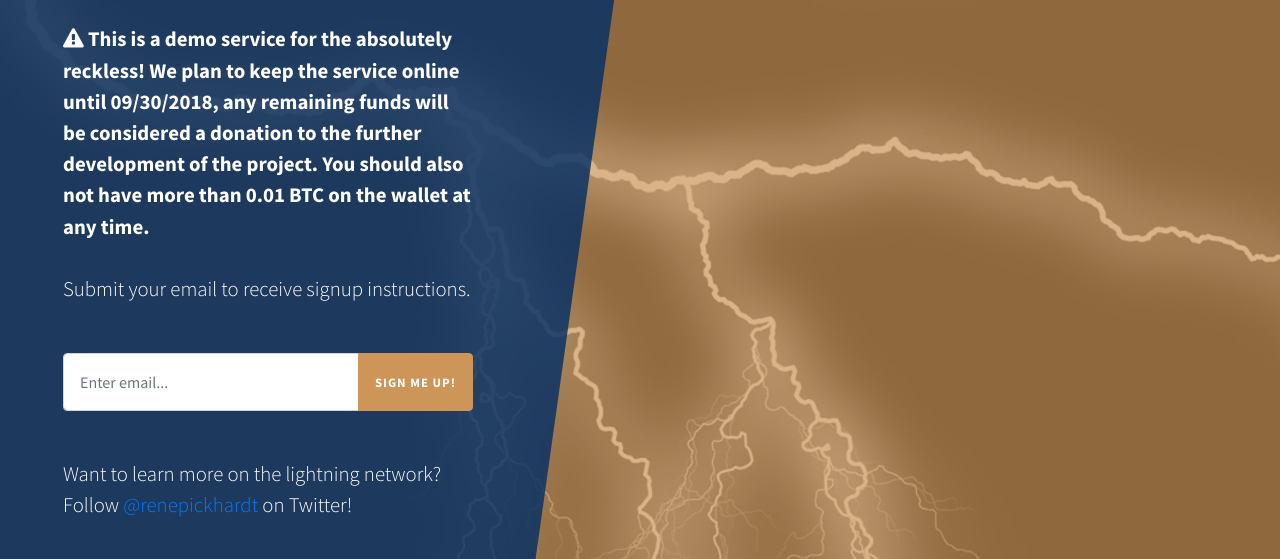
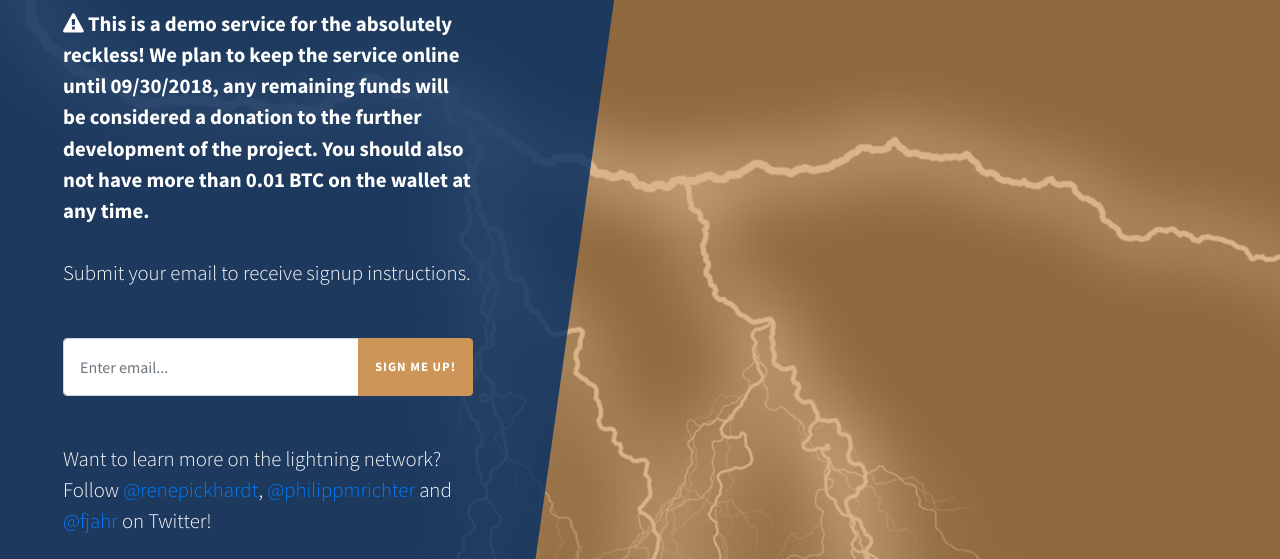
Before and after one commit to fjahr/sb-website, a plain HTML site: page index.html in a window 1280 px wide. Shown: the part 241-800 px from the top of the page. Drawn offline with Linux system fonts and the light colour scheme.

Commit message:
add twitter handles

```diff
--- a/index.html
+++ b/index.html
@@ -58,7 +58,10 @@
               <br>
               <p>
                 Want to learn more on the lightning network?
-                Follow <a href="https://twitter.com/renepickhardt" target="_blank">@renepickhardt</a> on Twitter!
+                Follow <a href="https://twitter.com/renepickhardt" target="_blank">@renepickhardt</a>,
+                <a href="https://twitter.com/philippmrichter" target="_blank">@philippmrichter</a> and
+                <a href="https://twitter.com/fjahr" target="_blank">@fjahr</a>
+                on Twitter!
               </p>
             </div>
           </div>
```
